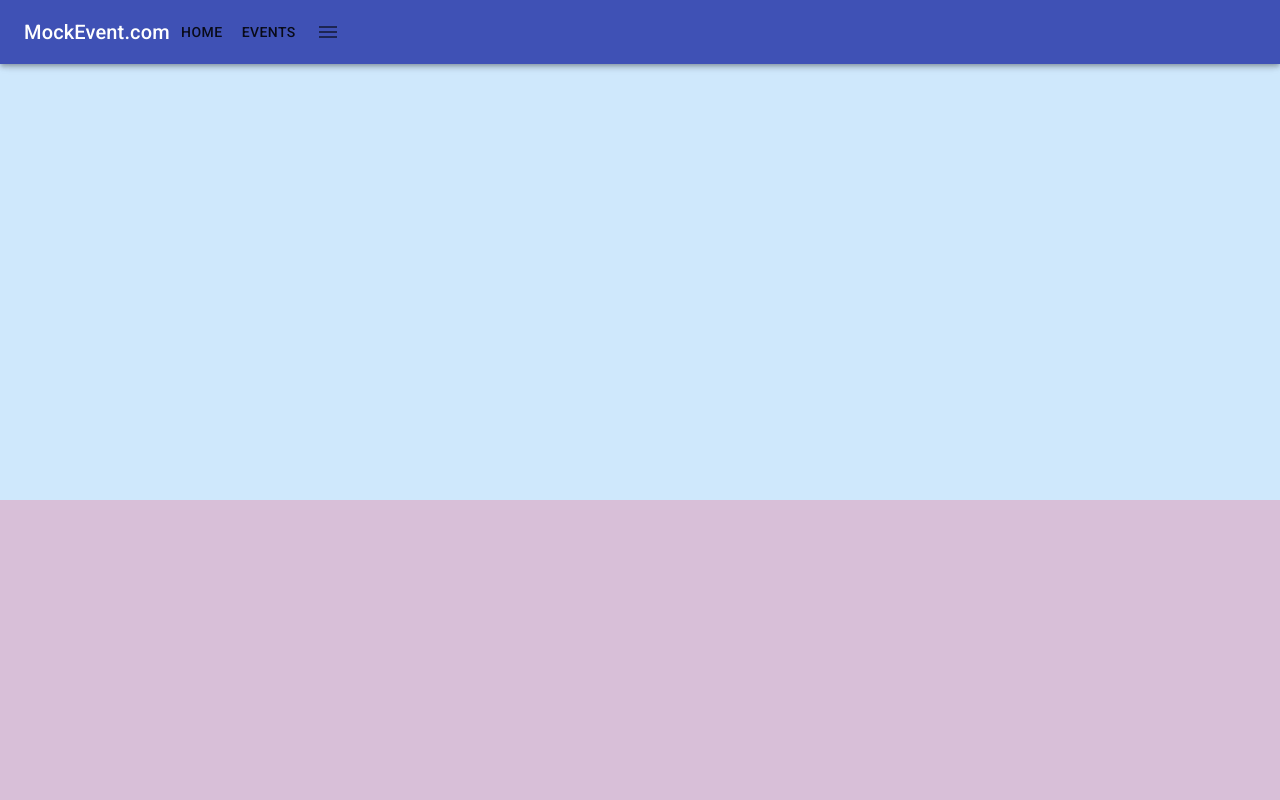
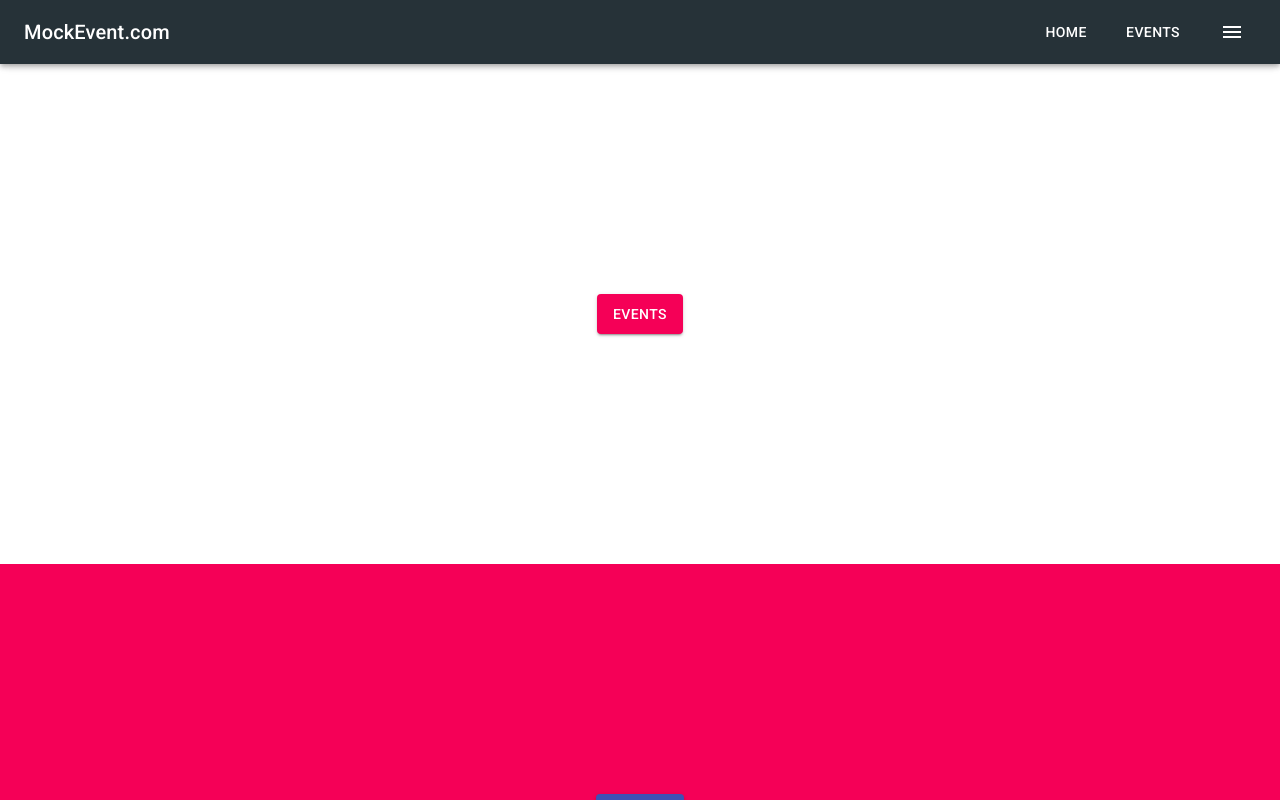
Before and after one commit to CharShewFan/ass2-react, a React (Create React App) app in the folder ass2/: page / in a window 1280 px wide. Shown: the top 800 px of the page. Built offline with nearby package versions, Linux system fonts and the light colour scheme.

Commit message:
add material-core/style API to put some styling on navbar and other component

```diff
--- a/ass2/package.json
+++ b/ass2/package.json
@@ -2,7 +2,6 @@
   "name": "ass2",
   "version": "0.1.0",
   "private": true,
-
   "dependencies": {
     "@material-ui/core": "^4.11.3",
     "@material-ui/icons": "^4.11.2",
@@ -12,11 +11,10 @@
     "prop-types": "^15.7.2",
     "react": "^17.0.2",
     "react-dom": "^17.0.2",
+    "react-router-dom": "^5.2.0",
     "react-scripts": "4.0.3",
     "web-vitals": "^1.0.1"
   },
-
-
   "scripts": {
     "start": "react-scripts start",
     "build": "react-scripts build",
--- a/ass2/src/components/DrpoDownMenu.js
+++ b/ass2/src/components/DrpoDownMenu.js
@@ -3,9 +3,22 @@ import React from 'react'
 import MenuIcon from '@material-ui/icons/Menu'
 import Menu from '@material-ui/core/Menu'
 import MenuItem from '@material-ui/core/MenuItem'
+import { makeStyles } from '@material-ui/core/styles';
+
 
 
  function DropDownMenu() {
+    //styling
+    const useStyle = makeStyles({
+      hanberg:{
+        color:"white"
+      }
+    });
+
+    const classes  = useStyle();
+
+
+
     const [anchorEl, setAnchorEl] = React.useState(null);
 
     const handleClick = (event) => {
@@ -18,7 +31,7 @@ import MenuItem from '@material-ui/core/MenuItem'
 
     return(
         <div>
-           <IconButton aria-haspopup="true" onClick={handleClick}>
+           <IconButton aria-haspopup="true" onClick={handleClick} className={classes.hanberg}>
                <MenuIcon></MenuIcon>
            </IconButton>
 
--- a/ass2/src/components/NavBar.js
+++ b/ass2/src/components/NavBar.js
@@ -1,29 +1,68 @@
 import AppBar from '@material-ui/core/AppBar/index';
 import Toolbar from '@material-ui/core/Toolbar/Toolbar'
-import MenuIcon from '@material-ui/icons/Menu'
 import Typography from '@material-ui/core/Typography/Typography'
 import Button from '@material-ui/core/Button'
-import Menu from '@material-ui/core/Menu'
-import MenuItem from '@material-ui/core/MenuItem';
 //import ButtonGroup from '@material-ui/core/ButtonGroup'
 import React from 'react'
 import DropDownMenu from './DrpoDownMenu'
+import { makeStyles } from '@material-ui/core/styles';
+
+
+
 
 
 
 function NavBar(){
+    const useStyle = makeStyles({
+        AppBar:{
+
+            backgroundColor:"#263238",
+            color:"#fff"
+
+        },
+
+        Toolbar:{
+            display:"flex",
+            justifyContent:"space-between"
+        },
+
+        btnGroup:{
+            position:"relative",
+            float:"right",
+            display:"flex",
+            alignItems:"center"
+
+        },
+
+        btn1:{
+            marginRight:"20px",
+            display:"block",
+            color:"#fff"
+
+        },
+        btn2:{
+            display:"block",
+            marginRight:"20px",
+            color:"#fff"
+
+
+        },
+    });
+
+    const classes = useStyle();
+
     return(
         <div>
 
-            <AppBar>
-                <Toolbar>
+            <AppBar className={classes.AppBar}>
+                <Toolbar className={classes.Toolbar}>
                     <Typography variant="h6">MockEvent.com</Typography>
+                    <div className={classes.btnGroup}>
+                        <Button className={classes.btn1}>Home</Button>
+                        <Button className={classes.btn2}>Events </Button>
+                        <DropDownMenu/>
+                    </div>
 
-
-                    <Button>Home</Button>
-                    <Button>Events</Button>
-
-                   <DropDownMenu/>
 
 
 
--- a/ass2/src/css/home.css
+++ b/ass2/src/css/home.css
@@ -15,7 +15,3 @@
     background-color: thistle;
     height: 500px;
 }
-
-.block-1 button{
-    display: block;
-}
--- a/ass2/src/view/Home.js
+++ b/ass2/src/view/Home.js
@@ -1,21 +1,60 @@
-import HomeStyle from '../css/home.css'
+
 import Container from '@material-ui/core/Container';
 import NavBar from "../components/NavBar";
 import Button from '@material-ui/core/Button'
+import { makeStyles } from '@material-ui/core/styles';
+
 
 function Home(){
+    const useStyle = makeStyles({
+
+
+        block1:{
+            marginTop:"64px",
+            width:"100%",
+            height:"500px",
+            backgroundColor:"primary",
+            display:"flex",
+            alignItems:"center"
+        },
+
+        block2:{
+
+            width:"100%",
+            height:"500px",
+            backgroundColor:"#f50057",
+            display:"flex",
+            alignItems:"center"
+        },
+
+        btn1:{
+            margin:"0 auto",
+            display:"block",
+            height:"40px"
+        },
+
+        btn2:{
+            margin:"0 auto",
+            display:"block",
+            height:"40px"
+        }
+    })
+
+    const classes = useStyle();
+
     return(
         <div className="Home">
-            <NavBar/>
-            <Container className="block-1">
-                <Button variant="contained" color="secondary">Events</Button>
+            <NavBar className={classes.navbar}/>
+            <Container className={classes.block1}>
+                <Button variant="contained" color="secondary" className={classes.btn1}>Events</Button>
             </Container>
 
-            <Container className="block-2"></Container>
+            <Container className={classes.block2}>
+                <Button variant="contained" color="primary" className={classes.btn2}>Join Us</Button>
+            </Container>
         </div>
 
     )
-
 }
 
 export default Home;
```
Also changed, not shown: 1 other file (tests, documents, lock files or other folders).
